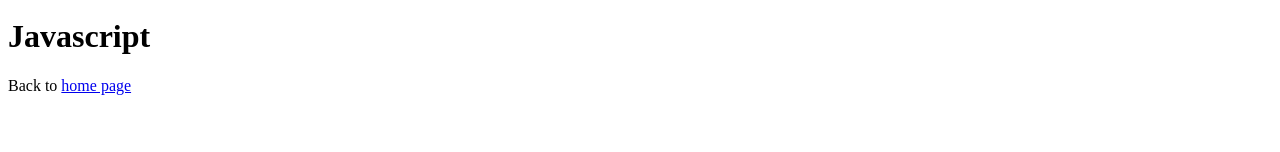
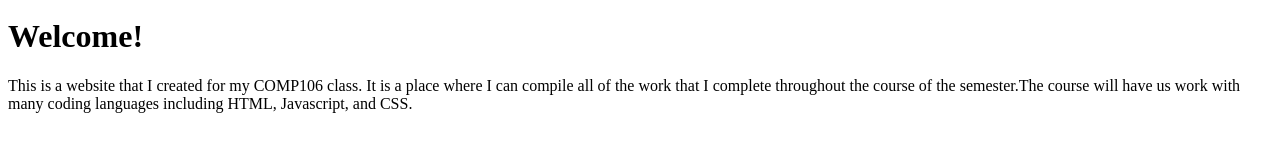
Before and after one commit to HamDanwich/HamDanwich.github.io, a plain HTML site: page index.html in a window 1280 px wide. Shown: the part 260-412 px from the top of the page. Drawn offline with Linux system fonts and the light colour scheme.

Commit message:
Update index.html

```diff
--- a/index.html
+++ b/index.html
@@ -16,7 +16,8 @@
     </tr>
   </thead>
   </table>
-<h1>Javascript</h1>
-Back to <a href="index.html"> home page </a>
+<h1>Welcome!</h1>
+  <p>This is a website that I created for my COMP106 class. It is a place where I can compile all of the work that I complete throughout the course of the semester.The course will have us work with many coding languages including HTML, Javascript, and CSS.
+
 </body>
 </html>
```
